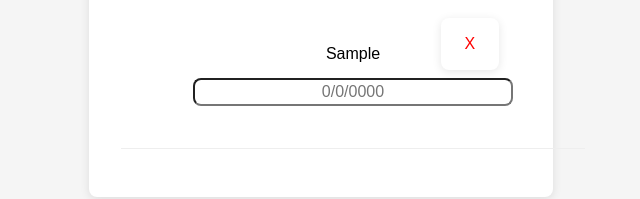
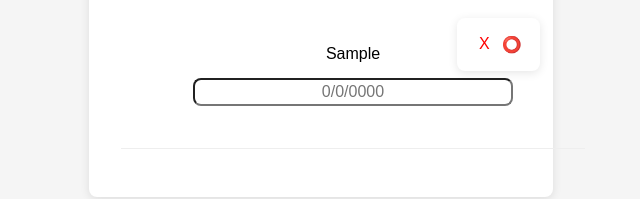
Before and after one commit to GodlyAngel1614/todo-app, a plain HTML site: page index.html in a window 1280 px wide. Both pictures are taken after typing "Sample" into the empty fields and a click on the button "Add". Shown: the part 205-404 px from the top of the page, 319-959 px from the left. Drawn offline with Linux system fonts and the light colour scheme.

Commit message:
We have added a priority button and a way to search for it in the accepted priority emojis which we will use the create a small popup that allows you to change priority
The higher the priority, the higher they'll be placed in the array priority values z-index

```diff
--- a/script.js
+++ b/script.js
@@ -3,19 +3,27 @@ const taskInput = document.getElementById("taskInput");
 const addBtn = document.getElementById("addBtn");
 const taskList = document.getElementById("taskList");
 
-// load tasks from the local storage
-let tasks = JSON.parse(localStorage.getItem("tasks")) || [];
+let priority = [ // Set acceptable flags
+  {id: 1, emoji: "⭕"},
+  {id: 2, emoji: "🟨"},
+  {id: 3, emoji: "🟩"}
+]
+
+let tasks = JSON.parse(localStorage.getItem("tasks")) || []; // load tasks from the local storage
 renderTasks();
 
 // load settings -TODO
 
 let settings = JSON.parse(localStorage.getItem("settings")) || [];
 
+
+
+
 // add tasks
 addBtn.addEventListener("click", () => {
   const taskText = taskInput.value.trim();
   if (taskText) {
-    tasks.push({ text: taskText, completed: false, dateInputted: false });
+    tasks.push({ text: taskText, completed: false, dateInputted: false, _p: 0});
     saveTasks();
     renderTasks();
     //popup();
@@ -34,6 +42,8 @@ taskList.addEventListener("click", (e) => {
     tasks[index].completed = !tasks[index].completed;
   } else if (e.target.tagName === "set") {
      tasks[index].dateInputted = !tasks[index].dateInputted;
+  } else if (e.target.tagName === "priority") {
+      tasks[index].priority = !tasks[index].priority;
   }
 
   saveTasks();
@@ -91,6 +101,16 @@ function renderTasks() { // this function loads and sets the to-do inputs from t
     li.dataset.index = i; // set the index from the dataset...
     li.textContent = task.text; // Whatever the player inputted from the input box.
 
+    const flag = document.createElement("button")
+
+
+    priority.map((emoji, i) => {
+      if (task._p == i) {
+        flag.textContent = emoji.emoji
+        return
+      }
+    })
+
     if (task.completed) li.classList.add("completed");
 
     const resourceDiv = document.createElement("div"); // the resource div is where all the "elements" live.
@@ -100,6 +120,8 @@ function renderTasks() { // this function loads and sets the to-do inputs from t
     input.classList.add("input");
     input.placeholder = "0/0/0000";
     input.type = "text";
+
+
 
     if (task.dateInputted) {
       input.value = task.dateInputted;
@@ -131,7 +153,9 @@ function renderTasks() { // this function loads and sets the to-do inputs from t
     removeBtn.textContent = "X";
     removeBtn.classList.add("removeBtn");
 
+
     resourceDiv.appendChild(removeBtn);
+    resourceDiv.appendChild(flag)
 
     li.appendChild(input);
     taskList.appendChild(resourceDiv);
--- a/style.css
+++ b/style.css
@@ -70,15 +70,17 @@ button {
 
 div.resource {
   display: flex;
-  flex-direction: column;
+  flex-direction: row;
   position: absolute;
   background: #fff;
   padding: 1rem;
   border-radius: 8px;
   box-shadow: 0 2px 10px rgba(0, 0, 0, 0.1);
-  width: 2%;
+  width: 4%;
   max-width: 400px;
-  margin-left: 20rem;
+  margin-left: 21rem;
+  text-align: center;
+  align-content: center;
   margin-top: 5px;
 }
 
```
